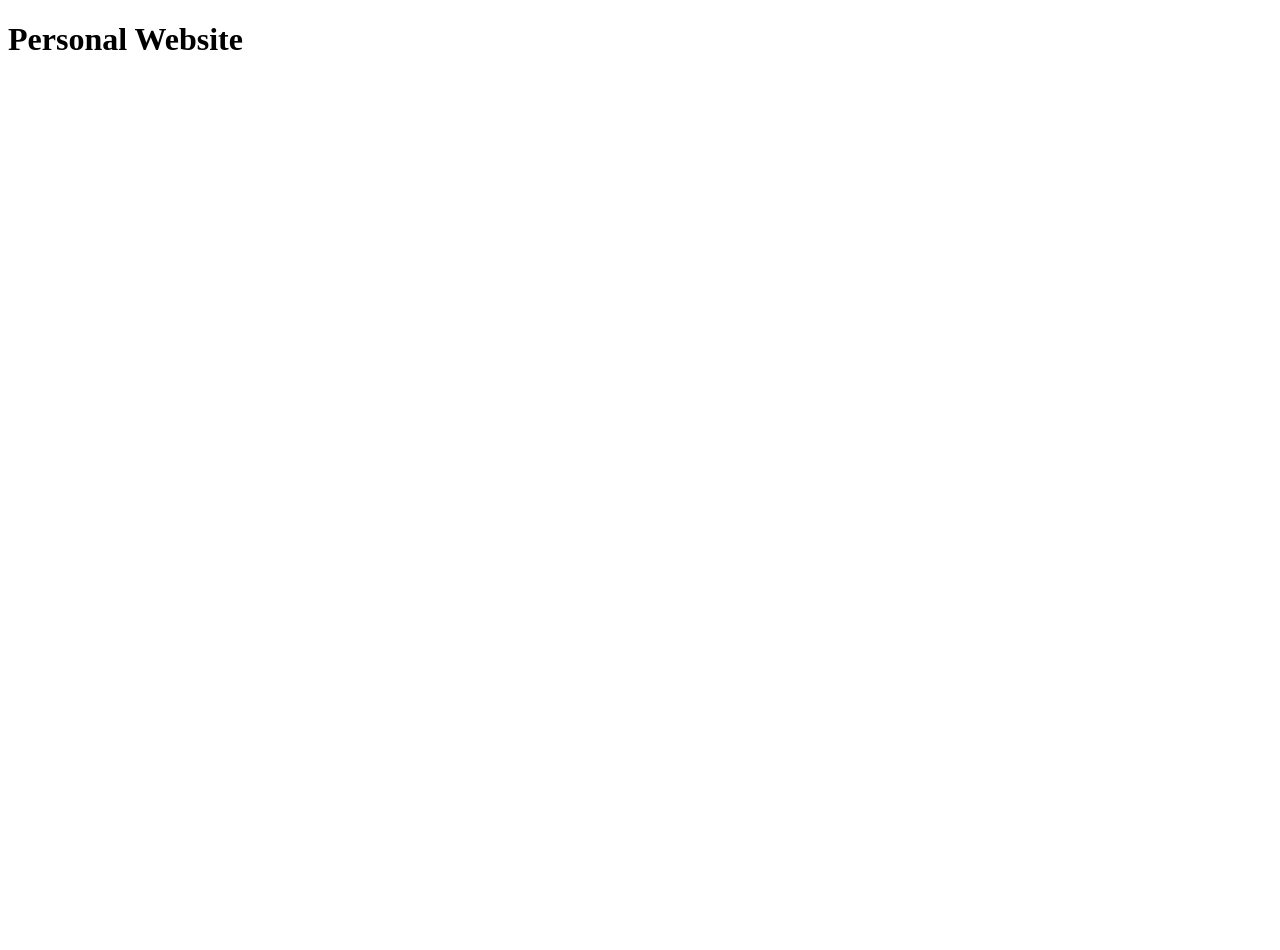
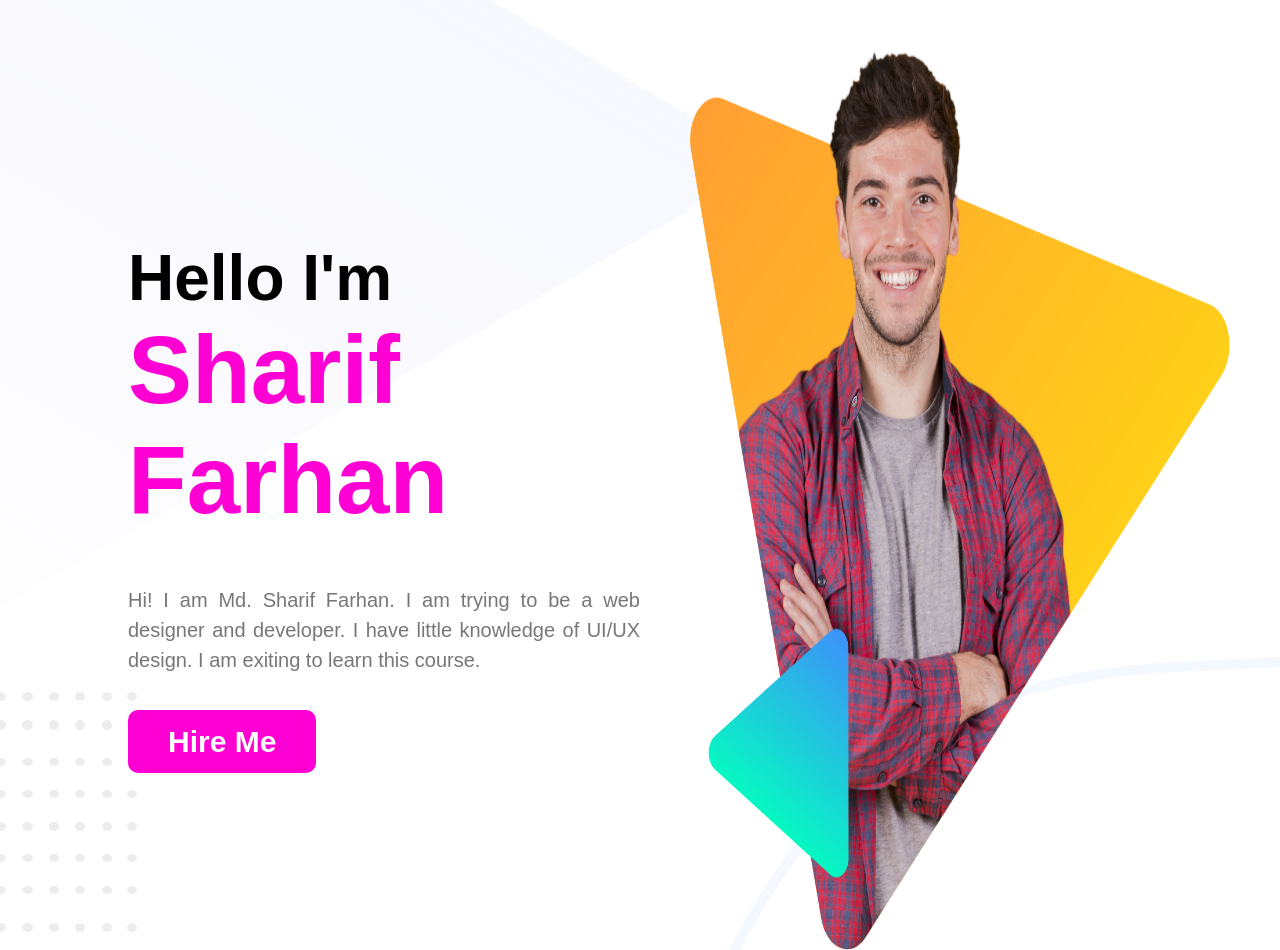
Before and after one commit to shariful49/raw-project002, a plain HTML site: page index.html in a window 1280 px wide. Shown: the top 950 px of the page. Before the commit the page ends 800 px from the top, so only its background shows below. Drawn offline with Linux system fonts and the light colour scheme.

Commit message:
another commit

```diff
--- a/css/main.css
+++ b/css/main.css
@@ -0,0 +1,60 @@
+*{
+    margin: 0;
+    padding: 0;
+    font-family: Arial, Helvetica, sans-serif;
+    box-sizing: border-box;
+}
+header, section, footer{
+    width: 100%;
+    float: left;
+}
+.header{
+    background-image: url("../images/header-bg.png");
+    height: 1000px;
+}
+.left{
+    width: 50%;
+    height: 100%;
+    float: left;
+    display: flex;
+    align-items:center;
+}
+.left-content{
+    padding-left: 20%;
+}
+.h2{
+    font-size: 64px;
+}
+.name{
+    font-size: 96px;
+    color: #ff00d4;
+}
+.text{
+    font-size: 20px;
+    color: #777777;
+    padding: 50px 0px;
+    line-height: 30px;
+    text-align: justify;
+}
+.button{
+    text-decoration: none;
+    font-size: 30px;
+    font-weight: bold;
+    color: white;
+    background-color: #ff00d4;
+    padding: 15px 40px;
+    border-radius: 10px;
+}
+.right{
+    width: 50%;
+    height: 100%;
+    float: left;
+    padding: 50px;
+}
+.right img{
+    width: 100%;
+    height: 100%;
+}
+.biography{
+    height: 1000px;
+}
--- a/index.html
+++ b/index.html
@@ -8,6 +8,32 @@
     <link rel="stylesheet" href="css/main.css">
 </head>
 <body>
-    <h1> Personal Website </h1>
+    <header class="header">
+        <div class="left">
+            <div class="left-content">
+                <h2 class="h2"> Hello I'm </h2>
+                <h1 class="name"> Sharif Farhan </h1>
+                <p class="text"> Hi! I am Md. Sharif Farhan. I am trying to be a web designer and developer. I have little knowledge of UI/UX design. I am exiting to learn this course.</p>
+                <a class="button" href="https://github.com/shariful49" target="_blank"> Hire Me </a>
+            </div>
+        </div>
+        <div class="right">
+            <img src="images/peter.png" alt="">
+        </div>
+    </header>
+    <section class="biography">
+        <div class="right">
+            <img src="images/peter_dream.png" alt="">
+        </div>
+        <div class="left">
+            <div class="left-content">
+                <h2 class="h2"> Biography </h2>
+                <p class="text" style="padding-right:
+                50px"> To work as part of a dynamic team where to utilize my educational effort, creativity and interpersonal skills for the welfare of the company having the development of my diligence, professionalism and competing capacity.</p>
+                <a class="button" href="https://drive.google.com/file/d/1cgRixMUcCQlsCRIBF8UANy0zCp0OWuYh/view?usp=sharing" target="_blank"> Download CV </a>
+            </div>
+        </div>
+
+    </section>
 </body>
 </html>
```
Also changed, not shown: images/biography-bg.png (added), images/footer-bg.png (added), images/header-bg.png (added), images/latest-work-bg.png (added), images/latest-work/work-1.png (added), images/latest-work/work-2.jpg (added), images/latest-work/work-3.jpg (added), images/peter.png (added), images/peter_dream.png (added), 1 other file.
